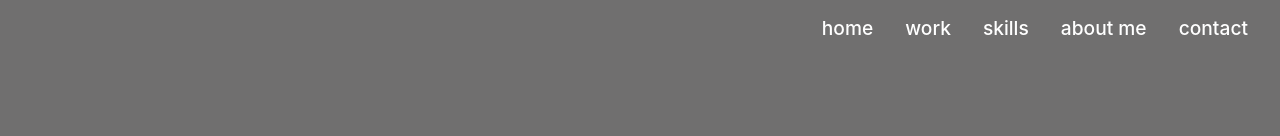
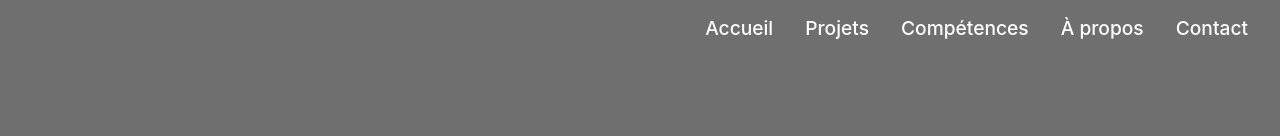
Before and after one commit to avotra15/Portfolio, an Angular app: page / in a window 1280 px wide. Shown: the top 136 px of the page. Built offline with nearby package versions, Linux system fonts and the light colour scheme.

Commit message:
Update navbar links to French language

```diff
--- a/src/app/navbar/navbar.html
+++ b/src/app/navbar/navbar.html
@@ -6,10 +6,10 @@
       </button>
 
       <div class="nav-links" [class.active]="isMenuOpen">
-          <a routerLink="/" fragment="home" (click)="closeMenu()">home</a>
-          <a routerLink="/" fragment="work" (click)="closeMenu()">work</a>
-          <a routerLink="/" fragment="skills" (click)="closeMenu()">skills</a>
-          <a routerLink="/" fragment="aboutme" (click)="closeMenu()">about me</a>
-          <a routerLink="/" fragment="contact" (click)="closeMenu()">contact</a>
+          <a routerLink="/" fragment="home" (click)="closeMenu()">Accueil</a>
+          <a routerLink="/" fragment="work" (click)="closeMenu()">Projets</a>
+          <a routerLink="/" fragment="skills" (click)="closeMenu()">Compétences</a>
+          <a routerLink="/" fragment="aboutme" (click)="closeMenu()">À propos</a>
+          <a routerLink="/" fragment="contact" (click)="closeMenu()">Contact</a>
       </div>
     </nav>
```
